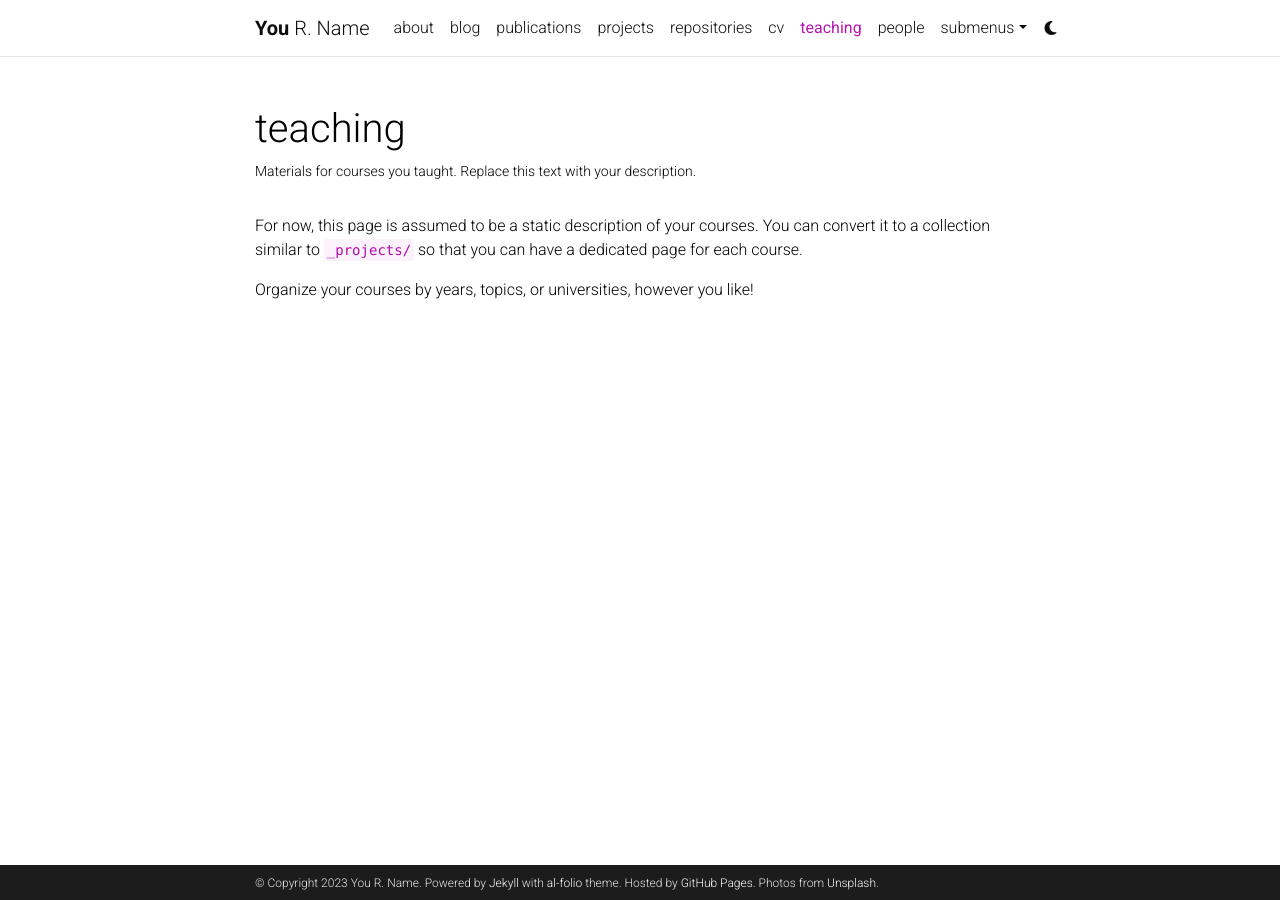
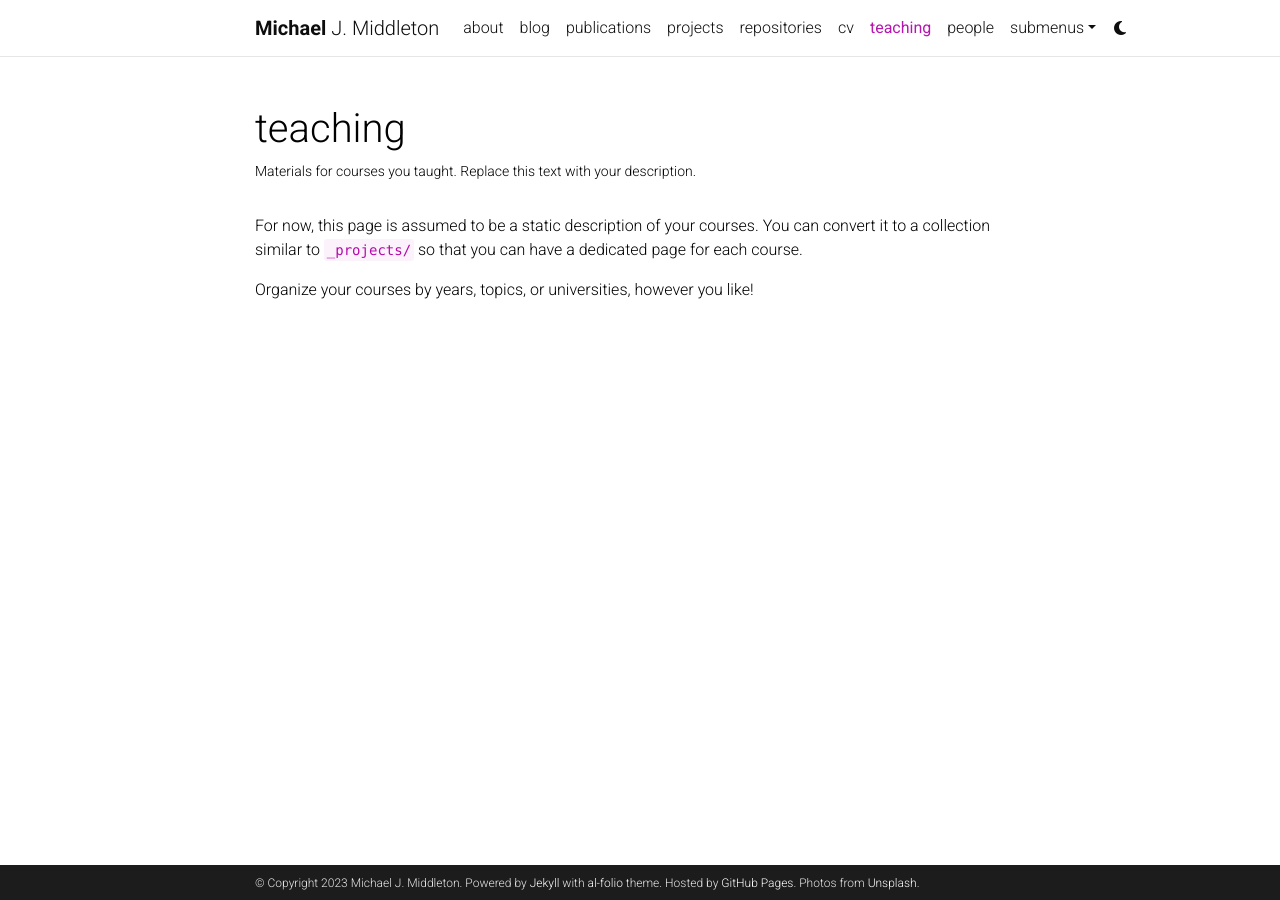
Before and after one commit to m-middleton/m-middleton.github.io, a Jekyll site: the page built from _pages/teaching.md, in a window 1280 px wide. Built offline with Jekyll 4.4.1, drawn with Linux system fonts in a browser that asks for light colours; comment, search, counter and statistics services are not loaded; a style sheet for code colours, icons or effects is not loaded.

Commit message:
Changes to name and description

```diff
--- a/_config.yml
+++ b/_config.yml
@@ -3,22 +3,22 @@
 # -----------------------------------------------------------------------------
 
 title: blank # the website title (if blank, full name will be used instead)
-first_name: You
-middle_name: R.
-last_name: Name
-email: you@example.com
+first_name: Michael
+middle_name: J.
+last_name: Middleton
+email: Michael.Middleton@nyu.edu
 description: > # the ">" symbol means to ignore newlines until "footer_text:"
-  A simple, whitespace theme for academics. Based on [*folio](https://github.com/bogoli/-folio) design.
+  PhD Student at NYU interested in the intersection of procedural content generation and neuroimaging. Advised by Erdem Varol, Claudio Silva, and Julian Togellius
 footer_text: >
   Powered by <a href="https://jekyllrb.com/" target="_blank">Jekyll</a> with <a href="https://github.com/alshedivat/al-folio">al-folio</a> theme.
   Hosted by <a href="https://pages.github.com/" target="_blank">GitHub Pages</a>.
   Photos from <a href="https://unsplash.com" target="_blank">Unsplash</a>.
-keywords: jekyll, jekyll-theme, academic-website, portfolio-website  # add your own keywords or leave empty
+keywords: Michael-Middleton, Neuroimaging, PCG, Procedural-content-generation  # add your own keywords or leave empty
 
 lang: en # the language of your site (for example: en, fr, cn, ru, etc.)
 icon: ⚛️  # the emoji used as the favicon (alternatively, provide image name in /assets/img/)
 
-url: https://alshedivat.github.io # the base hostname & protocol for your site
+url: https://m-middleton.github.io # the base hostname & protocol for your site
 baseurl: /al-folio # the subpath of your site, e.g. /blog/
 last_updated: false # set to true if you want to display last updated in the footer
 impressum_path:  # set to path to include impressum link in the footer, use the same path as permalink in a page, helps to conform with EU GDPR
```
